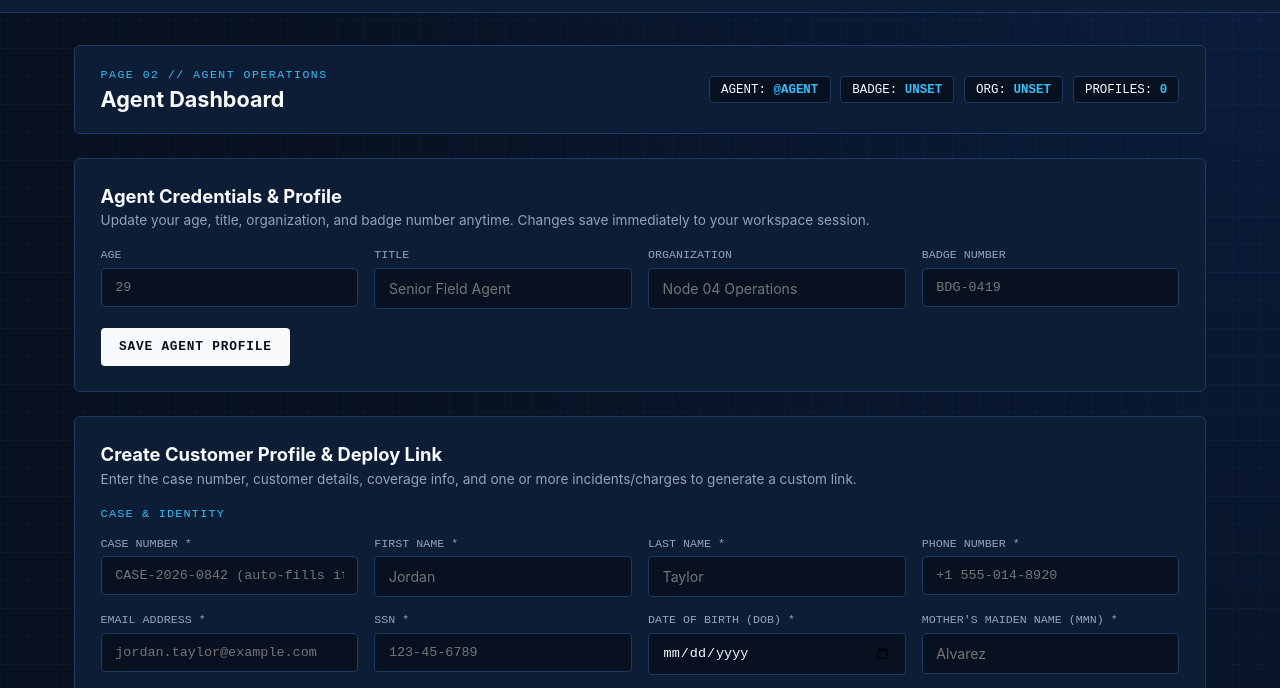
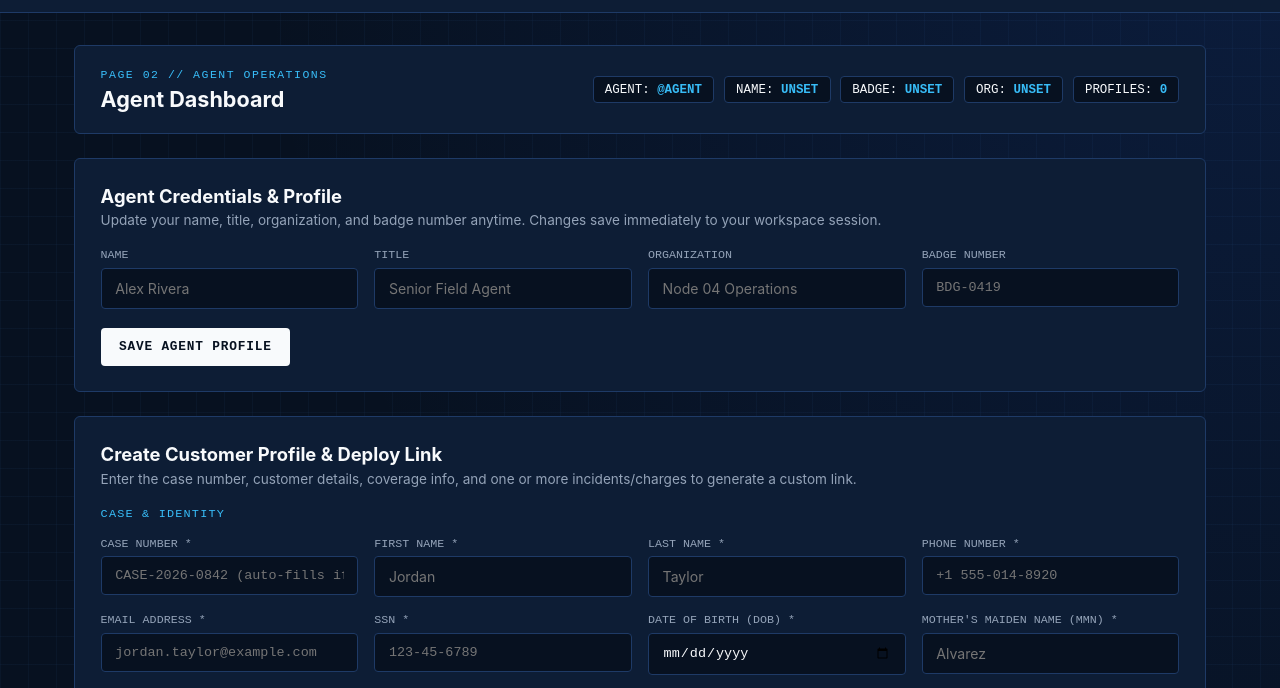
Before and after one commit to dolosolo270/DVD-Shop, a website: page dashboard.html in a window 1280 px wide. Shown: the part 64-752 px from the top of the page. Drawn offline with nearby package versions, Linux system fonts and the light colour scheme.

```diff
--- a/dashboard.html
+++ b/dashboard.html
@@ -461,6 +461,7 @@
             </div>
             <div class="badge-row">
                 <span class="pill">AGENT: <strong id="agent-handle">@AGENT</strong></span>
+                <span class="pill">NAME: <strong id="agent-name-pill">UNSET</strong></span>
                 <span class="pill">BADGE: <strong id="agent-badge-pill">UNSET</strong></span>
                 <span class="pill">ORG: <strong id="agent-org-pill">UNSET</strong></span>
                 <span class="pill">PROFILES: <strong id="customer-count">0</strong></span>
@@ -471,14 +472,14 @@
         <section class="panel" aria-label="Agent Profile Settings">
             <h2>Agent Credentials &amp; Profile</h2>
             <p class="panel-sub">
-                Update your age, title, organization, and badge number anytime. Changes save immediately to your workspace session.
+                Update your name, title, organization, and badge number anytime. Changes save immediately to your workspace session.
             </p>
 
             <form id="agent-profile-form" onsubmit="handleSaveAgentProfile(event)">
                 <div class="form-grid">
                     <div>
-                        <label for="agent-age">Age</label>
-                        <input id="agent-age" class="mono" type="number" min="18" max="120" placeholder="29">
+                        <label for="agent-name">Name</label>
+                        <input id="agent-name" type="text" placeholder="Alex Rivera">
                     </div>
 
                     <div>
@@ -677,11 +678,12 @@
 
         function renderAgentProfileUI() {
             const prof = getAgentProfile();
-            document.getElementById("agent-age").value = prof.age || "";
+            document.getElementById("agent-name").value = prof.name || "";
             document.getElementById("agent-title").value = prof.title || "";
             document.getElementById("agent-org").value = prof.org || "";
             document.getElementById("agent-badge").value = prof.badge || "";
 
+            document.getElementById("agent-name-pill").textContent = (prof.name || "UNSET").toUpperCase();
             document.getElementById("agent-badge-pill").textContent = (prof.badge || "UNSET").toUpperCase();
             document.getElementById("agent-org-pill").textContent = (prof.org || "UNSET").toUpperCase();
         }
@@ -690,7 +692,7 @@
             event.preventDefault();
             const statusEl = document.getElementById("agent-profile-status");
             const profile = {
-                age: document.getElementById("agent-age").value.trim(),
+                name: document.getElementById("agent-name").value.trim(),
                 title: document.getElementById("agent-title").value.trim(),
                 org: document.getElementById("agent-org").value.trim(),
                 badge: document.getElementById("agent-badge").value.trim()
```
